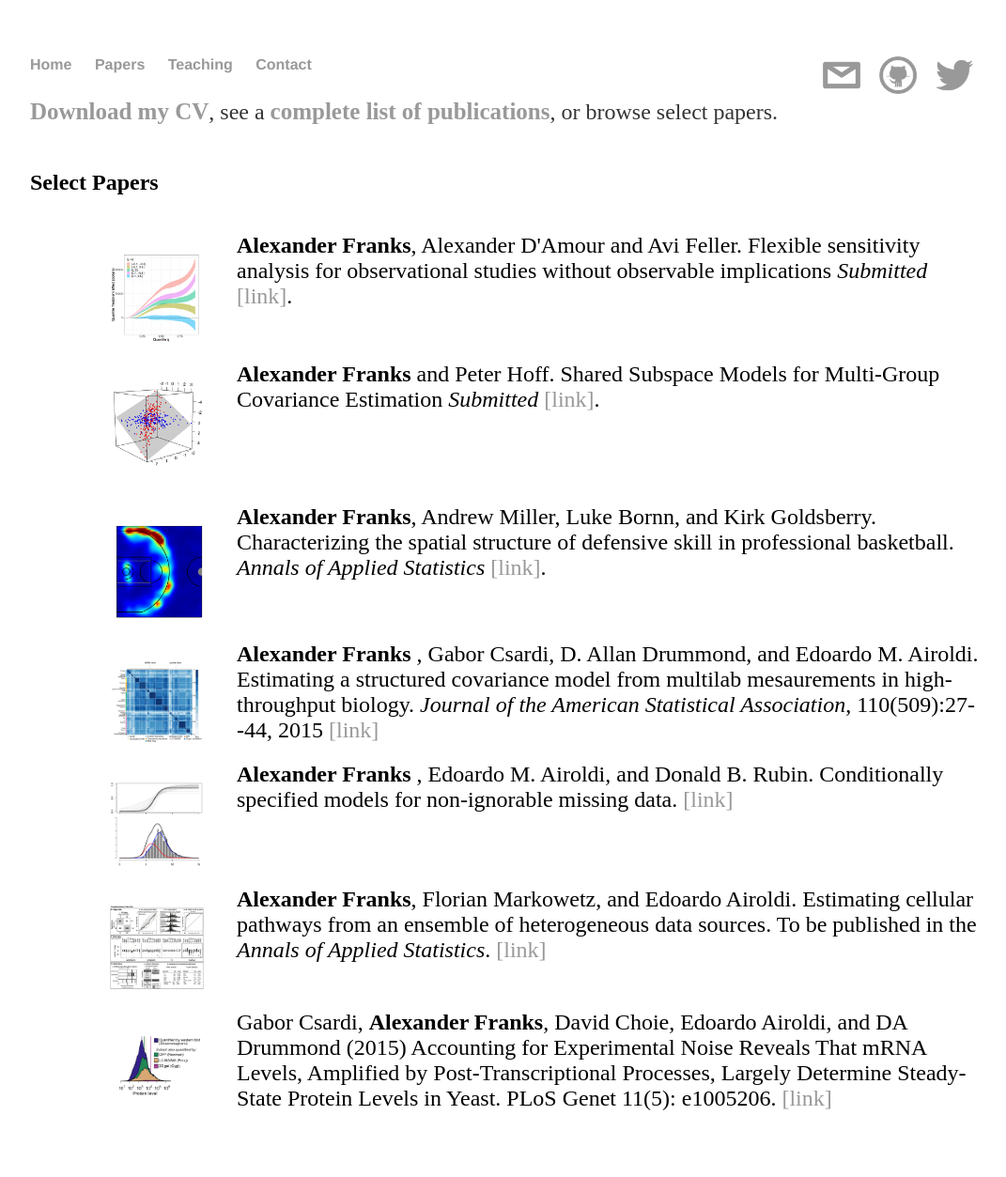
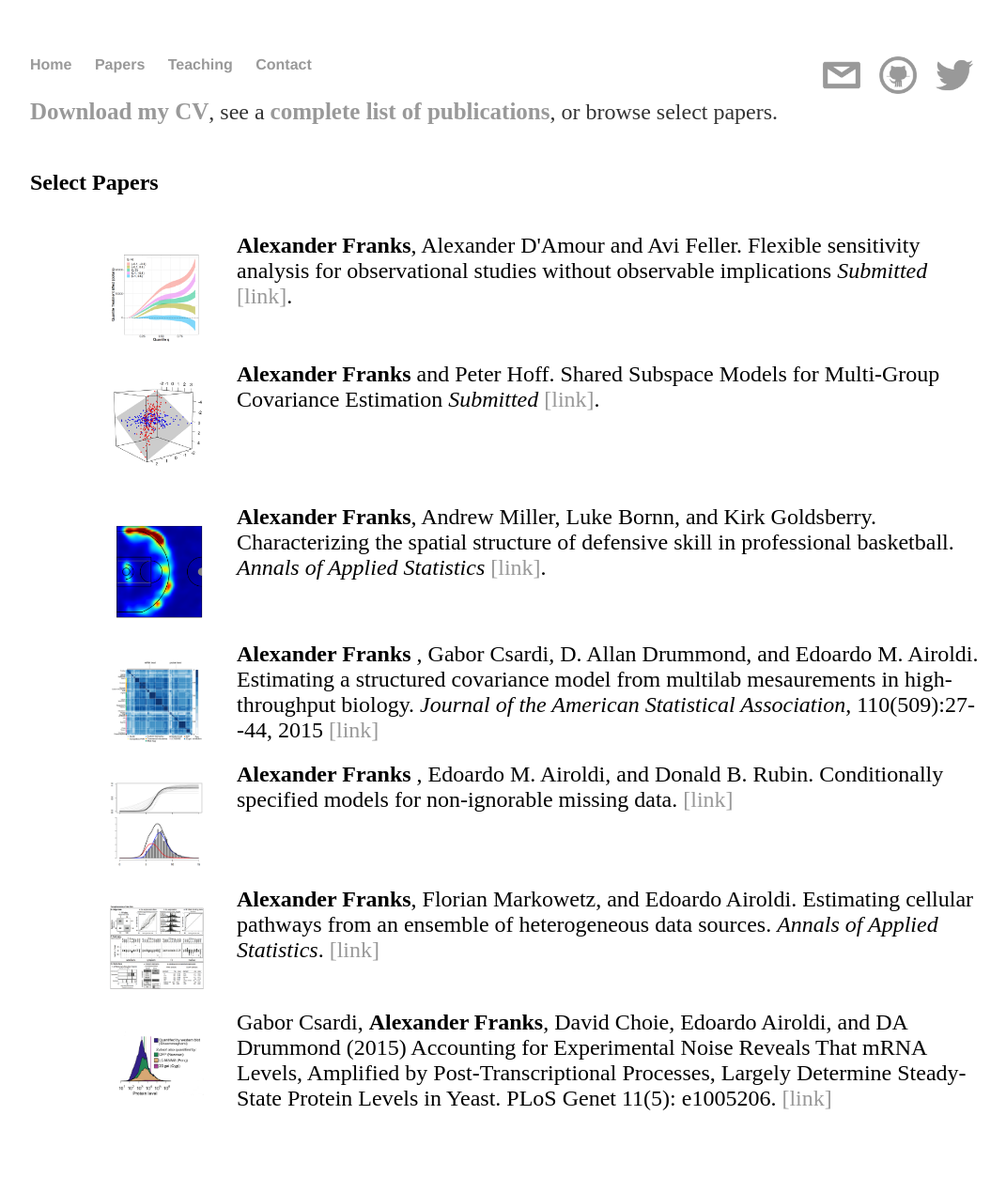
Before and after one commit to afranks86/afranks86.github.io, a Jekyll site: the page built from research/index.html, in a window 1280 px wide. Shown: the whole page at 94% size, without its empty margins (96-1167 px from the left). Built offline with Jekyll 4.4.1, drawn with Linux system fonts in a browser that asks for light colours; nearby versions of some CDN libraries.

Commit message:
pathways aoas

```diff
--- a/research/index.html
+++ b/research/index.html
@@ -43,7 +43,7 @@ title: Alexander Franks - Research
       <img src="../images/pathways_fig.png", width=100px style="margin: 20px 35px 0px 35px">
       <strong>Alexander Franks</strong>, Florian Markowetz, and
       Edoardo Airoldi. Estimating cellular pathways from an ensemble
-      of heterogeneous data sources. To be published in the <em>Annals of
+      of heterogeneous data sources. <em>Annals of
       Applied
       Statistics</em>. <a href="http://arxiv.org/pdf/1406.5799">[link]</a></li>
     <li>
```
